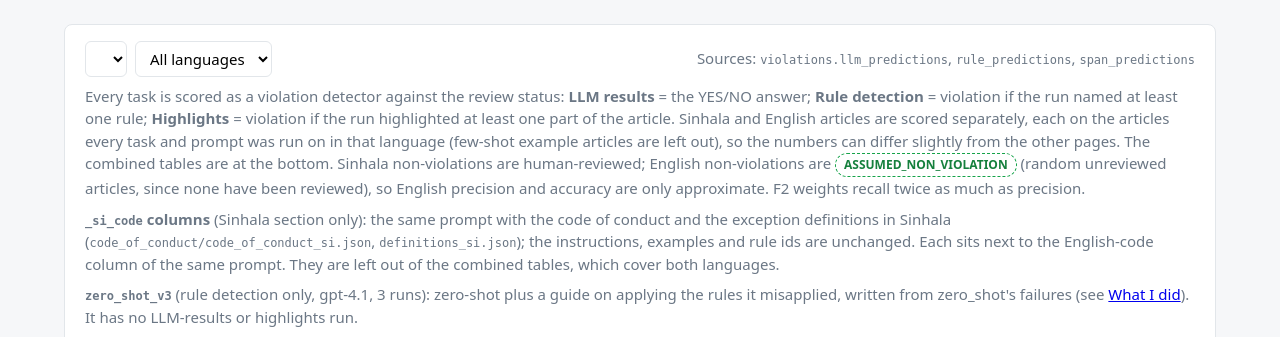
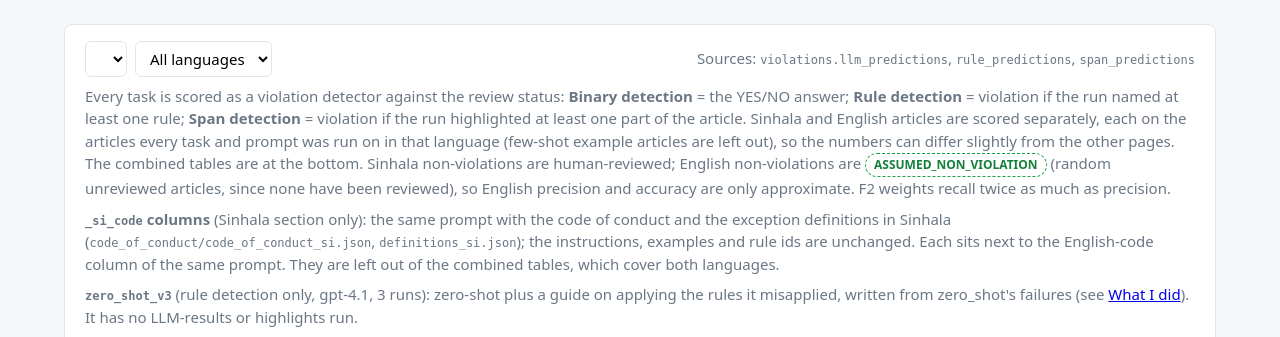
Before and after one commit to TenathDilusha/violation, a Flask app: template templates/compare.html in a window 1280 px wide. Shown: the part 47-384 px from the top of the page. Run offline with Flask 3, Linux system fonts and the light colour scheme; the template is opened without the code that fills it, so the values that code supplies are empty; some libraries are stand-ins or nearby versions.

Commit message:
rename the files

```diff
--- a/app.py
+++ b/app.py
@@ -237,7 +237,7 @@ def compare_tasks():
     )
 
 
-BEST_TASK, BEST_EXPERIMENT, BEST_MODEL = "Highlights", "few_shot", "gpt-4.1"
+BEST_EXPERIMENT, BEST_MODEL = "few_shot", "gpt-4.1"
 OUTCOMES = {
     "caught": "Caught",
     "missed": "Missed",
@@ -411,7 +411,7 @@ def _two_step_score(rows: list[dict], correct: dict[str, set]) -> dict:
     }
 
 
-OVERVIEW_TASKS = {"llm": "Violated? (YES/NO)", "rule": "Rule detection", "span": "Highlights"}
+OVERVIEW_TASKS = {"llm": "Binary detection (YES/NO)", "rule": "Rule detection", "span": "Span detection"}
 OVERVIEW_PROMPTS = {"zero_shot": "Zero-shot", "few_shot": "Few-shot", "per_rule": "Per-rule"}
 
 
--- a/evaluation/compare.py
+++ b/evaluation/compare.py
@@ -1,8 +1,8 @@
 """Compare every model × prompt across the three tasks as violation / no-violation classifiers.
 
-- LLM results (violations.llm_predictions): the YES/NO answer.
+- Binary detection (violations.llm_predictions): the YES/NO answer.
 - Rule detection (violations.rule_predictions): YES when at least one rule is named.
-- Highlights (violations.span_predictions): YES when at least one highlight was found
+- Span detection (violations.span_predictions): YES when at least one highlight was found
   in the article text or heading.
 
 Every task is scored against the article's review status on the same articles:
@@ -25,9 +25,9 @@ REPEAT = re.compile(r"^(?P<prompt>.+)\.r(?P<n>\d+)$")
 MEAN_KEYS = ("tp", "fp", "tn", "fn", "errors", "answered", "accuracy", "precision", "recall", "f1", "f2")
 
 TASKS = [
-    ("llm", "LLM results (YES/NO)"),
+    ("llm", "Binary detection (YES/NO)"),
     ("rule", "Rule detection (≥1 rule)"),
-    ("span", "Highlights (≥1 highlight)"),
+    ("span", "Span detection (≥1 highlight)"),
 ]
 EXPERIMENTS = ["zero_shot", "zero_shot_v3", "zero_shot_si_code", "few_shot", "few_shot_si_code", "per_rule", "per_rule_si_code"]
 PROVIDER_ORDER = ["openai", "gemini", "sinllama"]
--- a/evaluation/vote.py
+++ b/evaluation/vote.py
@@ -1,7 +1,7 @@
 """Voting over one model's runs: an article is a violation when at least k runs say so.
 
 The runs are the (task, prompt) pairs of evaluation/compare.py binary_rows()
-(LLM results YES/NO, rule detection ≥1 rule, highlights ≥1 highlight). Only
+(binary detection YES/NO, rule detection ≥1 rule, span detection ≥1 highlight). Only
 articles every selected run answered are scored.
 """
 
--- a/templates/compare.html
+++ b/templates/compare.html
@@ -6,7 +6,7 @@
 {% macro counts(c) %}{% if c.n_repeats > 1 %}Mean of {{ c.n_repeats }} runs: {% endif %}TP {{ num(c.tp) }} · FP {{ num(c.fp) }} · TN {{ num(c.tn) }} · FN {{ num(c.fn) }}{% if c.errors %} · {{ num(c.errors) }} errors{% endif %}{% endmacro %}
 {% macro per_run(c, key) %}{% if c.n_repeats > 1 %}&#10;Per run: {% for s in c.repeats %}{{ pct(s[key]) }} (caught {{ s.tp }}, {{ s.fp }} false alarms){{ ', ' if not loop.last }}{% endfor %}{% endif %}{% endmacro %}
 {% macro spread(c, key) %}{% set rg = c.range.get(key) %}{% if c.n_repeats > 1 and rg %}<span class="conf">{% if rg[0] == rg[1] %}same in all {{ c.n_repeats }}{% else %}{{ '%.0f'|format(rg[0] * 100) }}–{{ '%.0f'|format(rg[1] * 100) }}{% endif %}</span>{% endif %}{% endmacro %}
-{% set task_short = {'llm': 'L', 'rule': 'R', 'span': 'H'} %}
+{% set task_short = {'llm': 'B', 'rule': 'R', 'span': 'S'} %}
 {% block content %}
 <style>
   table.compact { font-size: 13px; }
@@ -33,8 +33,8 @@
   </form>
   <p class="muted" style="margin:8px 0 0">
     Every task is scored as a violation detector against the review status:
-    <strong>LLM results</strong> = the YES/NO answer; <strong>Rule detection</strong> = violation if the run named at least one rule;
-    <strong>Highlights</strong> = violation if the run highlighted at least one part of the article.
+    <strong>Binary detection</strong> = the YES/NO answer; <strong>Rule detection</strong> = violation if the run named at least one rule;
+    <strong>Span detection</strong> = violation if the run highlighted at least one part of the article.
     Sinhala and English articles are scored separately, each on the articles every task and prompt was run on in that language (few-shot example articles are left out),
     so the numbers can differ slightly from the other pages. The combined tables are at the bottom.
     Sinhala non-violations are human-reviewed; English non-violations are <span class="badge ASSUMED_NON_VIOLATION">ASSUMED_NON_VIOLATION</span>
@@ -182,7 +182,7 @@
     <tr>
       <th rowspan="2">Model · prompt</th>
       {% for task, label in tasks %}<th colspan="{{ metrics|length }}" style="text-align:center;border-left:2px solid var(--border)">{{ label }}</th>{% endfor %}
-      <th rowspan="2" style="border-left:2px solid var(--border)" title="Articles where LLM results, rule detection and highlights give the same answer for this model and prompt">Tasks agree</th>
+      <th rowspan="2" style="border-left:2px solid var(--border)" title="Articles where binary, rule and span detection give the same answer for this model and prompt">Tasks agree</th>
     </tr>
     <tr>
       {% for task, label in tasks %}{% for key, mlabel in metrics %}<th style="{{ 'border-left:2px solid var(--border)' if loop.first }}">{{ mlabel }}</th>{% endfor %}{% endfor %}
@@ -294,7 +294,7 @@
       <option value="disagree" {{ 'selected' if show == 'disagree' }}>Tasks disagree within a run</option>
     </select>
     <span class="muted">
-      Each cell shows the three tasks: <strong>L</strong> = LLM results, <strong>R</strong> = rule detection, <strong>H</strong> = highlights ·
+      Each cell shows the three tasks: <strong>B</strong> = binary detection, <strong>R</strong> = rule detection, <strong>S</strong> = span detection ·
       <span class="ans ok" style="min-width:0;padding:0 4px">✓</span> matches the review status,
       <span class="ans bad" style="min-width:0;padding:0 4px">✗</span> doesn't{% if r.max_repeats > 1 %} in every run,
       <span class="ans mixed" style="min-width:0;padding:0 4px">2/3</span> right in only some runs (filters use the majority answer){% endif %}
--- a/templates/overview.html
+++ b/templates/overview.html
@@ -122,9 +122,9 @@
   <h2><span class="ov-step">4</span>Three ways to ask, three prompt styles</h2>
   <p class="muted">Every task is also scored as a yes/no detector: an article counts as "violation" if the model says YES, names a rule or highlights something.</p>
   <div class="ov-cards">
-    <div><h3>Violated?</h3>The model answers one word.<br><code>YES</code> / <code>NO</code></div>
+    <div><h3>Binary detection</h3>The model answers one word.<br><code>YES</code> / <code>NO</code></div>
     <div><h3>Rule detection</h3>The model lists the broken rules.<br><code>["2.2.a", "6.4.ii"]</code></div>
-    <div><h3>Highlights</h3>The model copies the exact words and names the rule; I find them in the article.<br><code>{"rule": "2.5", "excerpt": "…"}</code></div>
+    <div><h3>Span detection</h3>The model copies the exact words and names the rule; I find them in the article.<br><code>{"rule": "2.5", "excerpt": "…"}</code></div>
   </div>
   <div class="ov-cards">
     <div><h3>Zero-shot</h3>Just the code and the article.</div>
```
Also changed, not shown: DATABASE.md (+4 -2 lines), README.md, evaluation/README.md.
